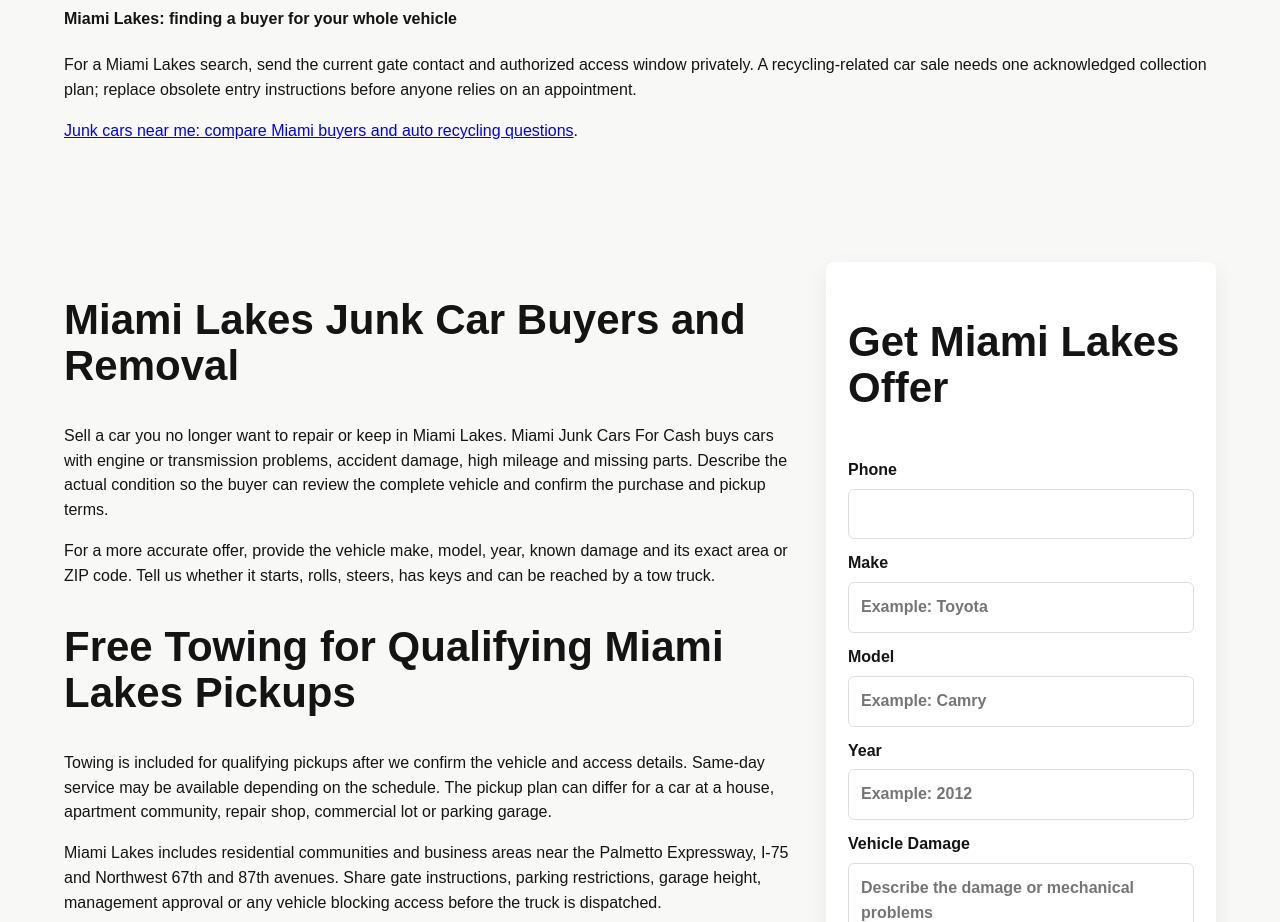
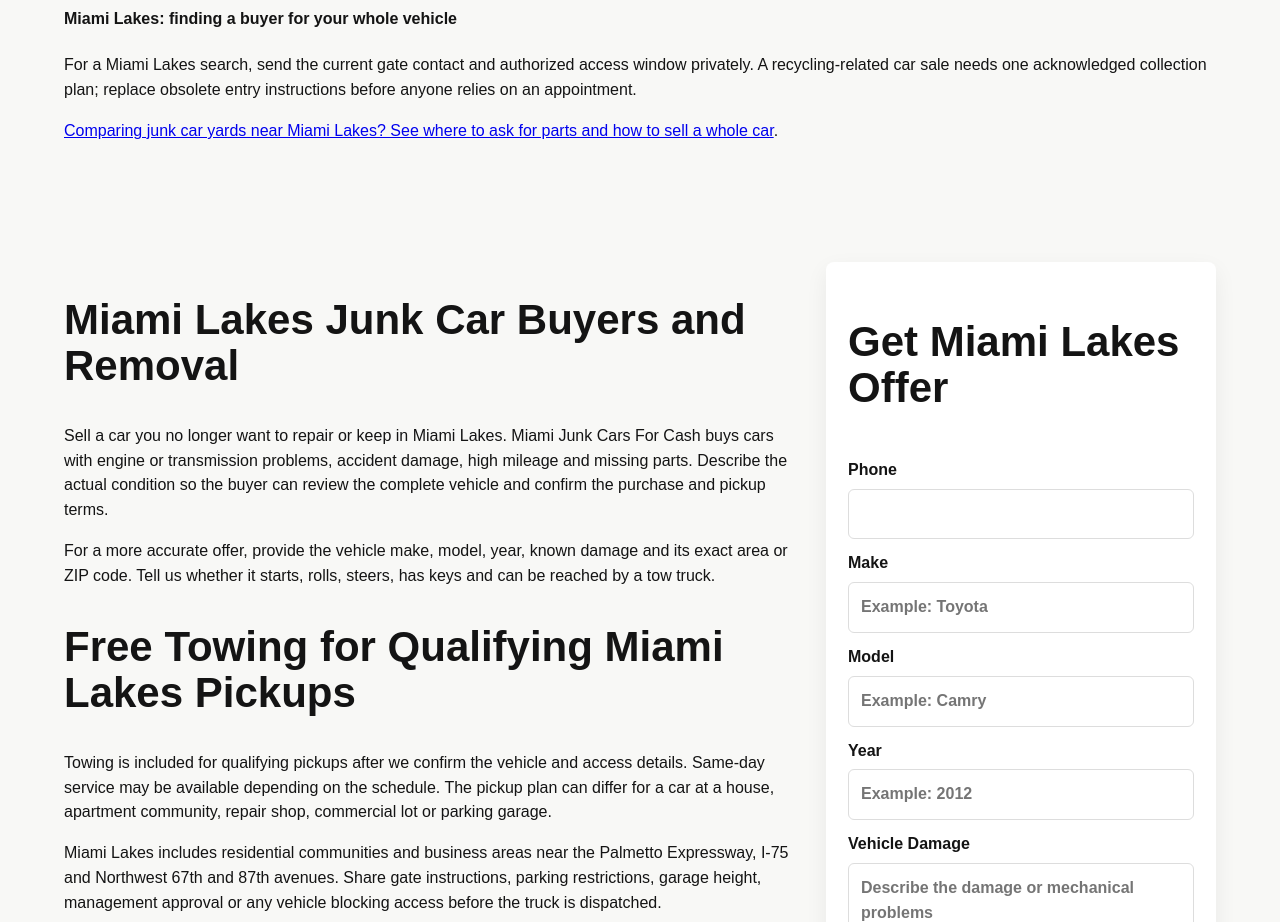
Before and after one commit to cashjunkcarsmiami-design/miami-junk-cars-for-cash-site, a plain HTML site: page junk-cars-miami-lakes.html in a window 1280 px wide. Shown: the part 1840-2762 px from the top of the page. Drawn offline with Linux system fonts and the light colour scheme.

Commit message:
Connect junk-cars-miami-lakes to the Miami junk car yard guide

```diff
--- a/junk-cars-miami-lakes.html
+++ b/junk-cars-miami-lakes.html
@@ -40,7 +40,7 @@
 <p>Comparing junk car recycling options in Miami Lakes? Miami Junk Cars For Cash buys unwanted and non-running vehicles and arranges collection as part of an accepted sale. Share the year, make, model, title status and missing parts to request an offer.</p>
 <p>Auto recycling may recover reusable parts and scrap metal, while a repairable vehicle may follow a different route. Before choosing a buyer for car recycling or auto salvage, ask how the vehicle will be handled and confirm the purchase amount, paperwork and towing arrangements.</p>
 <h3>Before vehicle collection in Miami Lakes</h3><p>Confirm the gate contact and an available pickup window, especially when someone other than the seller will provide access to the car. Report leaks before pickup and leave fluid removal and dismantling to equipped professionals.</p>
-<p>Call <a href="tel:+13053164221">305-316-4221</a> or <a href="#quote">request a cash offer</a> to discuss your vehicle. Read about <a href="/#vehicle-recycling">car recycling in Miami</a> and compare the details before accepting an offer.</p><div id="recycling-guide-20261031"><h3>Keep one current collection contact</h3><p>If the gate contact changes for a Miami Lakes car, send the buyer one updated entry plan. Vehicle recycling may involve later processing elsewhere, but the first handoff still requires authorized access to this property. Keep access codes private and confirm the person who can release the vehicle before the truck is dispatched.</p><p><a href="/junk-car-recycling-parts-reuse-scrap-metal-miami">Junk Car Recycling in Miami: Parts Reuse and Scrap Metal</a> · <a href="/changed-gate-contact-car-pickup-miami-lakes#recycling-guide-20261031">Read the Miami Lakes seller checklist</a></p></div><div id="near-me-update-20261101"><h4>Miami Lakes: finding a buyer for your whole vehicle</h4><p>For a Miami Lakes search, send the current gate contact and authorized access window privately. A recycling-related car sale needs one acknowledged collection plan; replace obsolete entry instructions before anyone relies on an appointment.</p><p><a href="/junk-cars-near-me-auto-recycling-miami">Junk cars near me: compare Miami buyers and auto recycling questions</a>.</p></div></section>
+<p>Call <a href="tel:+13053164221">305-316-4221</a> or <a href="#quote">request a cash offer</a> to discuss your vehicle. Read about <a href="/#vehicle-recycling">car recycling in Miami</a> and compare the details before accepting an offer.</p><div id="recycling-guide-20261031"><h3>Keep one current collection contact</h3><p>If the gate contact changes for a Miami Lakes car, send the buyer one updated entry plan. Vehicle recycling may involve later processing elsewhere, but the first handoff still requires authorized access to this property. Keep access codes private and confirm the person who can release the vehicle before the truck is dispatched.</p><p><a href="/junk-car-recycling-parts-reuse-scrap-metal-miami">Junk Car Recycling in Miami: Parts Reuse and Scrap Metal</a> · <a href="/changed-gate-contact-car-pickup-miami-lakes#recycling-guide-20261031">Read the Miami Lakes seller checklist</a></p></div><div id="near-me-update-20261101"><h4>Miami Lakes: finding a buyer for your whole vehicle</h4><p>For a Miami Lakes search, send the current gate contact and authorized access window privately. A recycling-related car sale needs one acknowledged collection plan; replace obsolete entry instructions before anyone relies on an appointment.</p><p><a href="/junk-cars-near-me-auto-recycling-miami#junk-car-yards">Comparing junk car yards near Miami Lakes? See where to ask for parts and how to sell a whole car</a>.</p></div></section>
 <section class="content">
       <div>
         <h2>Miami Lakes Junk Car Buyers and Removal</h2>
```
